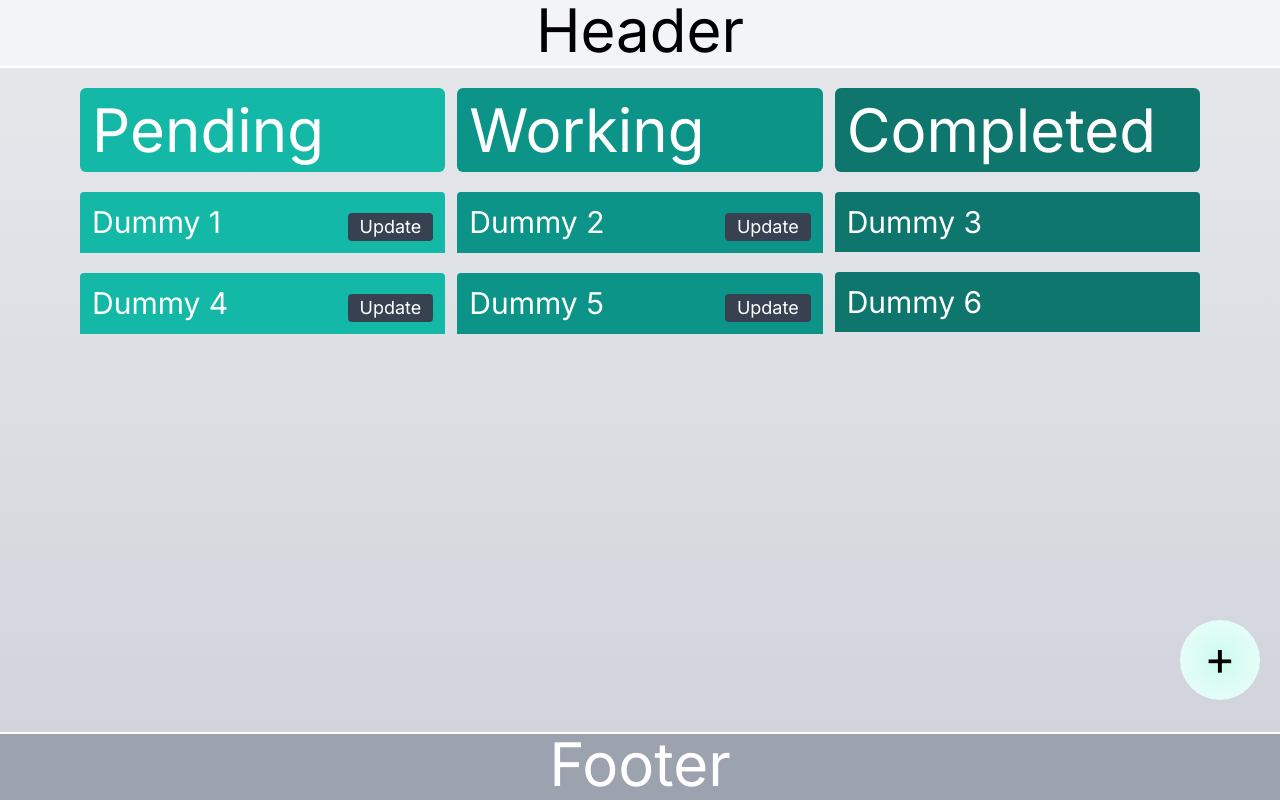
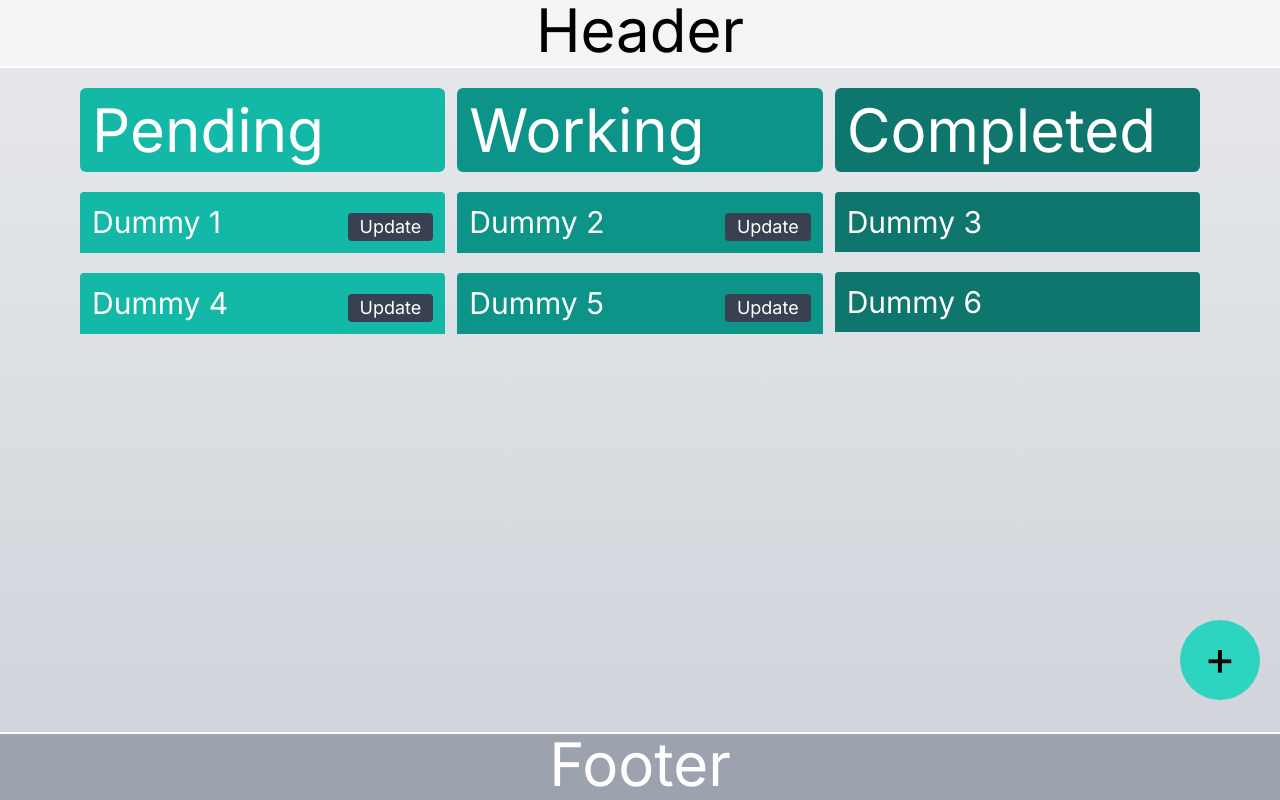
Before and after one commit to lbenavids/todo-hexagonal-next-demo, a Next.js app: page /todos in a window 1280 px wide. Built offline with nearby package versions, Linux system fonts and the light colour scheme.

Commit message:
Changing add todo color

```diff
--- a/src/todo/framework/primary/ui/MainTemplate.tsx
+++ b/src/todo/framework/primary/ui/MainTemplate.tsx
@@ -23,7 +23,7 @@ export const MainTemplate = ({todos, error, showModal}: MainTemplateProps) => {
         <div className={"flex gap-3 grid-cols-3 w-screen px-20 my-5"}>
             {body}
             <Link
-                className={"bg-gradient-radial  from-teal-100 to-teal-50 absolute right-5 bottom-20 mb-5 pb-1 rounded-full  w-20 h-20 flex justify-center items-center  text-5xl"}
+                className={"bg-teal-400 absolute right-5 bottom-20 mb-5 pb-1 rounded-full  w-20 h-20 flex justify-center items-center  text-5xl"}
                 href={"/todos?modal=true"}>+</Link>
             {showModal && <NewTodoModal error={error}/>}
         </div>
```
